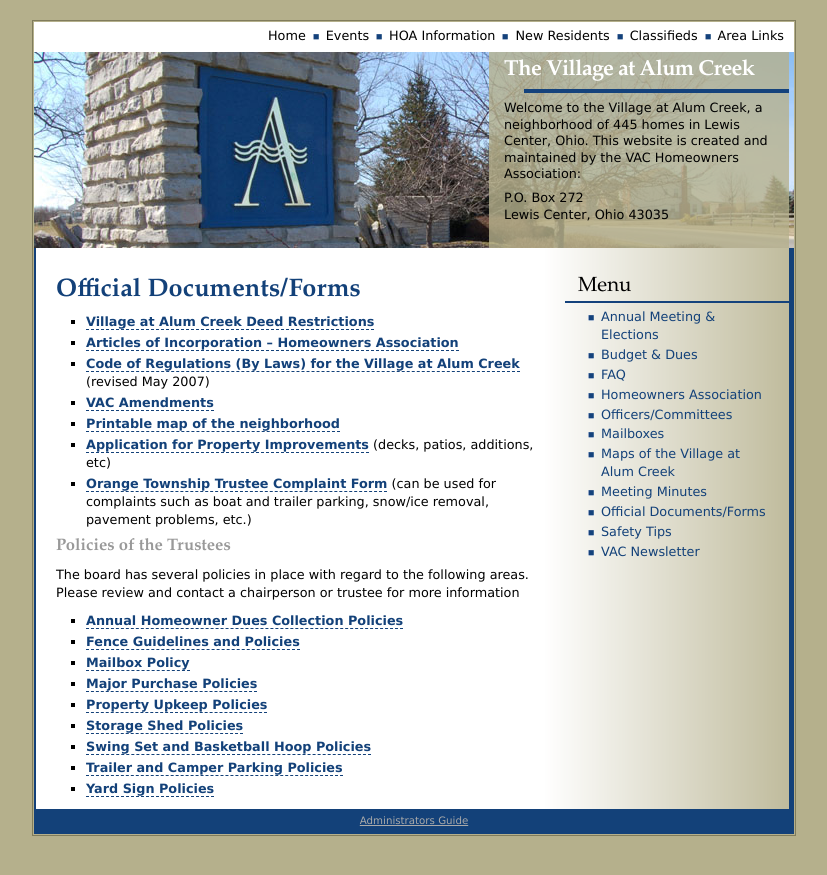
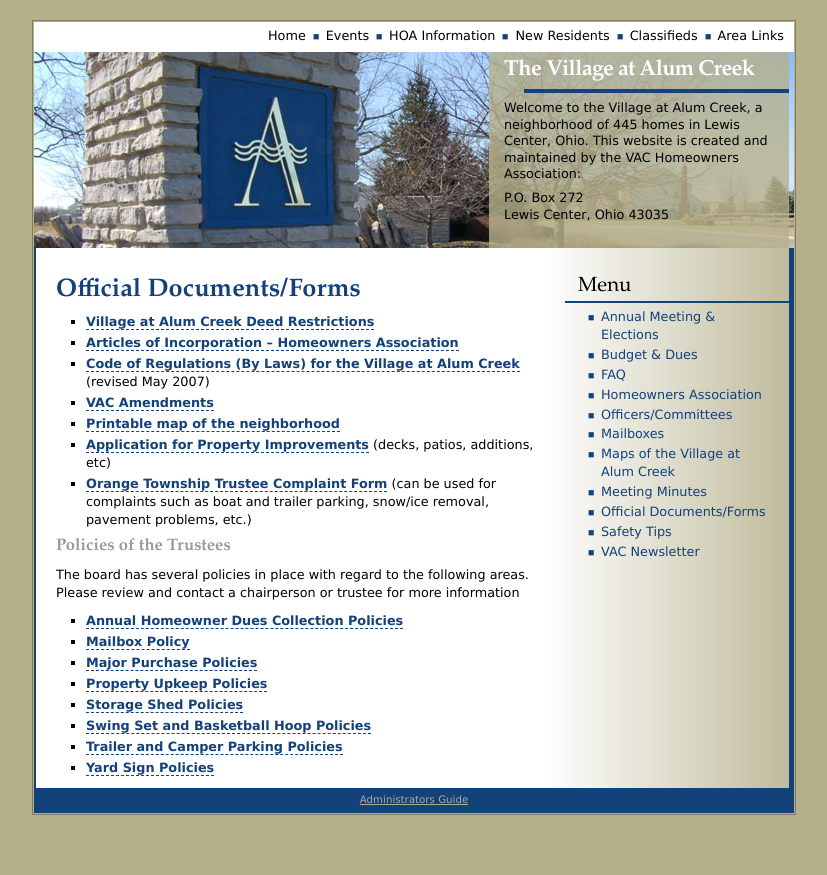
Before and after one commit to adamlogic/villageatalumcreek.org, a Jekyll site: the page built from pages/homeowners-association/official-documents.md, in a window 1280 px wide. Shown: the top 875 px of the page, without its empty margins (226-1053 px from the left). Built offline with Jekyll 4.4.1, drawn with Linux system fonts in a browser that asks for light colours; comment, search, counter and statistics services are not loaded.

Commit message:
remove old fence guidelines

```diff
--- a/pages/homeowners-association/official-documents.md
+++ b/pages/homeowners-association/official-documents.md
@@ -17,7 +17,6 @@
 Please review and contact a chairperson or trustee for more information
 
   * [Annual Homeowner Dues Collection Policies][59]
-  * [Fence Guidelines and Policies][60]
   * [Mailbox Policy][61]
   * [Major Purchase Policies][62]
   * [Property Upkeep Policies][63]
```
Also changed, not shown: other parts of pages/homeowners-association/official-documents.md (+0 -1 lines).
